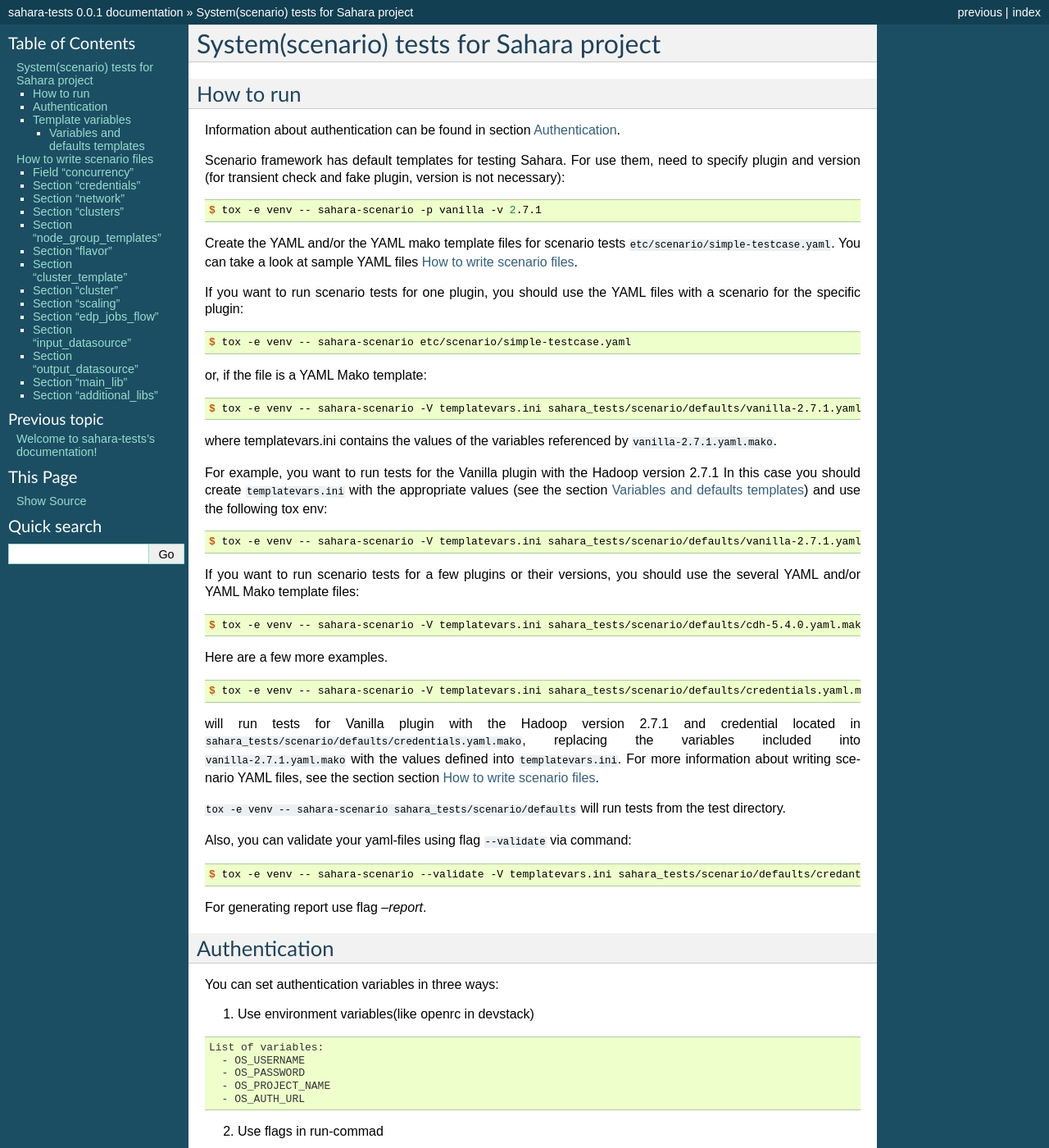
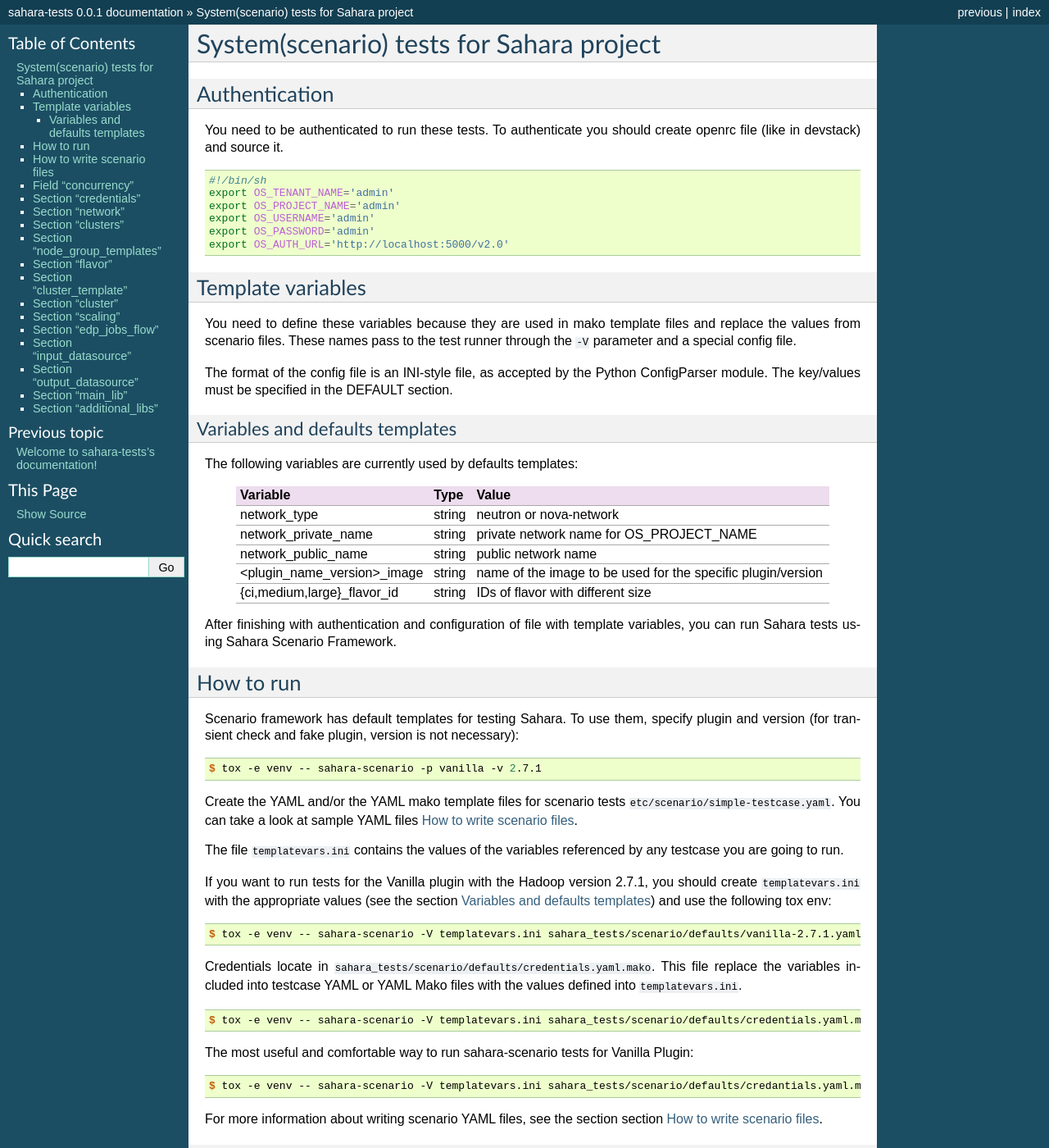
Before and after one commit to openstack-archive/sahara-tests, a Sphinx documentation site: the page built from doc/source/scenario.rst, in a window 1280 px wide and 1400 px high. Shown: the whole window at 82% size. Built offline with Sphinx 7.4.7, drawn with Linux system fonts in a browser that asks for light colours; some of the changed text lies outside the part shown.

Commit message:
[doc] Updated doc for Sahara scenario tests
Added documentation on how to use scenario framework
for testing Sahara

Change-Id: Ib084145b29ae1d8540f72c78f132d194f922f0bd

```diff
--- a/doc/source/scenario.rst
+++ b/doc/source/scenario.rst
@@ -1,172 +1,35 @@
 System(scenario) tests for Sahara project
 =========================================
-
-How to run
-----------
-
-Information about authentication can be found in section `Authentication`_.
-
-Scenario framework has default templates for testing Sahara. For
-use them, need to specify plugin and version (for transient check and
-fake plugin, version is not necessary):
-
-.. sourcecode:: console
-
-    $ tox -e venv -- sahara-scenario -p vanilla -v 2.7.1
-..
-
-Create the YAML and/or the YAML mako template files for scenario tests
-``etc/scenario/simple-testcase.yaml``.
-You can take a look at sample YAML files `How to write scenario files`_.
-
-If you want to run scenario tests for one plugin, you should use the
-YAML files with a scenario for the specific plugin:
-
-.. sourcecode:: console
-
-    $ tox -e venv -- sahara-scenario etc/scenario/simple-testcase.yaml
-..
-
-or, if the file is a YAML Mako template:
-
-.. sourcecode:: console
-
-    $ tox -e venv -- sahara-scenario -V templatevars.ini sahara_tests/scenario/defaults/vanilla-2.7.1.yaml.mako
-..
-
-where templatevars.ini contains the values of the variables referenced
-by ``vanilla-2.7.1.yaml.mako``.
-
-For example, you want to run tests for the Vanilla plugin with the Hadoop
-version 2.7.1 In this case you should create ``templatevars.ini`` with
-the appropriate values (see the section `Variables and defaults templates`_)
-and use the following tox env:
-
-.. sourcecode:: console
-
-    $ tox -e venv -- sahara-scenario -V templatevars.ini sahara_tests/scenario/defaults/vanilla-2.7.1.yaml.mako
-..
-
-If you want to run scenario tests for a few plugins or their versions, you
-should use the several YAML and/or YAML Mako template files:
-
-.. sourcecode:: console
-
-    $ tox -e venv -- sahara-scenario -V templatevars.ini sahara_tests/scenario/defaults/cdh-5.4.0.yaml.mako sahara_tests/scenario/defaults/vanilla-2.7.1.yaml.mako ...
-..
-
-Here are a few more examples.
-
-.. sourcecode:: console
-
-    $ tox -e venv -- sahara-scenario -V templatevars.ini sahara_tests/scenario/defaults/credentials.yaml.mako sahara_tests/scenario/defaults/vanilla-2.7.1.yaml.mako
-
-..
-
-will run tests for Vanilla plugin with the Hadoop version 2.7.1 and credential
-located in ``sahara_tests/scenario/defaults/credentials.yaml.mako``,
-replacing the variables
-included into ``vanilla-2.7.1.yaml.mako`` with the values defined into
-``templatevars.ini``.
-For more information about writing scenario YAML files, see the section
-section `How to write scenario files`_.
-
-``tox -e venv -- sahara-scenario sahara_tests/scenario/defaults`` will run
-tests from the test directory.
-
-Also, you can validate your yaml-files using flag ``--validate`` via command:
-
-.. sourcecode:: console
-
-    $ tox -e venv -- sahara-scenario --validate -V templatevars.ini sahara_tests/scenario/defaults/credantials.yaml.mako sahara_tests/scenario/defaults/vanilla-2.7.1.yaml.mako
-
-..
-
-For generating report use flag `--report`.
 
 _`Authentication`
 -----------------
 
-You can set authentication variables in three ways:
+You need to be authenticated to run these tests. To authenticate you should
+create openrc file (like in devstack) and source it.
 
-1. Use environment variables(like openrc in devstack)
+.. sourcecode:: bash
 
-.. sourcecode:: console
-
-   List of variables:
-     - OS_USERNAME
-     - OS_PASSWORD
-     - OS_PROJECT_NAME
-     - OS_AUTH_URL
+     #!/bin/sh
+     export OS_TENANT_NAME='admin'
+     export OS_PROJECT_NAME='admin'
+     export OS_USERNAME='admin'
+     export OS_PASSWORD='admin'
+     export OS_AUTH_URL='http://localhost:5000/v2.0'
 
 ..
-
-2. Use flags in run-commad
-
-.. sourcecode:: console
-
-   List of flags:
-     --os-username
-     --os-password
-     --os-project-name
-     --os-auth-url
-..
-
-3. Use a ``clouds.yaml`` file
-
-Create a ``clouds.yaml`` file containing your cloud information.
-os-client-config will look for that file in the home directory, then
-``~/.config/openstack`` then ``/etc/openstack``. It's also possible to set
-``OS_CLIENT_CONFIG_FILE`` environment variable to that file's absolute
-path.
-After creating the file, you can set ``OS_CLOUD`` variable or ``--os-cloud``
-flag to the name of the cloud you have created and those values will be used.
-
-Example of a ``clouds.yaml`` file:
-
-.. sourcecode:: yaml
-
-    clouds:
-      scenario_cloud:
-        auth:
-          username: admin
-          password: nova
-          project_name: admin
-          auth_url: http://localhost:5000/v2.0
-
-..
-
-Using this example, ``OS_CLOUD`` or ``--os-cloud`` value would be
-``scenario_cloud``. Note that more than one cloud can be defined in
-the same file.
-
-More information can be found
-`here
-<http://docs.openstack.org/developer/os-client-config/#config-files>`_
 
 
 Template variables
 ------------------
-The variables used in the Mako template files are replaced with
-the values from a config file, whose name is passed to the test
-runner through the ``-V`` parameter.
+You need to define these variables because they are used in mako template
+files and replace the values from scenario files. These names pass to the test
+runner through the ``-V`` parameter and a special config file.
 
 The format of the config file is an INI-style file, as accepted by the Python
 ConfigParser module. The key/values must be specified in the DEFAULT section.
 
-Example of template variables file:
-
-.. sourcecode:: ini
-
-    [DEFAULT]
-    network_type: neutron
-    network_private_name: private
-    ...
-
-..
-
 Variables and defaults templates
-~~~~~~~~~~~~~~~~~~~~~~~~~~~~~~~~~
+~~~~~~~~~~~~~~~~~~~~~~~~~~~~~~~~
 The following variables are currently used by defaults templates:
 
 +-----------------------------+--------+-------------------------+
@@ -179,7 +42,7 @@
 +-----------------------------+--------+-------------------------+
 | network_public_name         | string | public network name     |
 +-----------------------------+--------+-------------------------+
-| <plugin_name_version>_name  | string | name of the image to be |
+| <plugin_name_version>_image | string | name of the image to be |
 |                             |        | used for the specific   |
 |                             |        | plugin/version          |
 +-----------------------------+--------+-------------------------+
@@ -187,13 +50,70 @@
 |                             |        | different size          |
 +-----------------------------+--------+-------------------------+
 
+After finishing with authentication and configuration of file with template
+variables, you can run Sahara tests using Sahara Scenario Framework.
+
+How to run
+----------
+
+Scenario framework has default templates for testing Sahara. To
+use them, specify plugin and version (for transient check and fake plugin,
+version is not necessary):
+
+.. sourcecode:: console
+
+    $ tox -e venv -- sahara-scenario -p vanilla -v 2.7.1
+..
+
+Create the YAML and/or the YAML mako template files for scenario tests
+``etc/scenario/simple-testcase.yaml``.
+You can take a look at sample YAML files `How to write scenario files`_.
+
+The file ``templatevars.ini`` contains the values of the variables referenced
+by any testcase you are going to run.
+
+If you want to run tests for the Vanilla plugin with the Hadoop version 2.7.1,
+you should create ``templatevars.ini`` with the appropriate values (see the
+section `Variables and defaults templates`_) and use the following tox env:
+
+.. sourcecode:: console
+
+    $ tox -e venv -- sahara-scenario -V templatevars.ini sahara_tests/scenario/defaults/vanilla-2.7.1.yaml.mako
+..
+
+Credentials locate in ``sahara_tests/scenario/defaults/credentials.yaml.mako``.
+This file replace the variables included into testcase YAML or YAML Mako files
+with the values defined into ``templatevars.ini``.
+
+.. sourcecode:: console
+
+    $ tox -e venv -- sahara-scenario -V templatevars.ini sahara_tests/scenario/defaults/credentials.yaml.mako sahara_tests/scenario/defaults/vanilla-2.7.1.yaml.mako
+
+..
+
+The most useful and comfortable way to run sahara-scenario tests for Vanilla
+Plugin:
+
+.. sourcecode:: console
+
+    $ tox -e venv -- sahara-scenario -V templatevars.ini sahara_tests/scenario/defaults/credantials.yaml.mako -p vanilla -v 2.7.1
+
+..
+
+For more information about writing scenario YAML files, see the section
+section `How to write scenario files`_.
+
 
 _`How to write scenario files`
-==============================
+------------------------------
 
-You can write all sections in one or several files, which can
-be simple YAML files or YAML-based Mako templates (.yaml.mako
-or yml.mako).
+The example of full scenario file with all these parameters you can find in
+``etc/scenario/simple-testcase.yaml``.
+
+You can write all sections in one or several files, which can be simple YAML
+files or YAML-based Mako templates (.yaml.mako or yml.mako). Fox example,
+the most common sections you can keep in ``templatevars.ini`` and
+``sahara_tests/scenario/defaults/credentials.yaml.mako``.
 
 Field "concurrency"
 -------------------
@@ -231,20 +151,20 @@
 
 This section is dictionary-type.
 
-+---------------------------+-------+----------+---------+-------------------+
-|          Fields           |  Type | Required | Default | Value             |
-+===========================+=======+==========+=========+===================+
-| private_network           |string |  True    | private | name or id of     |
-|                           |       |          |         | private network   |
-+---------------------------+-------+----------+---------+-------------------+
-| public_network            |string |  True    | public  | name or id of     |
-|                           |       |          |         | private network   |
-+---------------------------+-------+----------+---------+-------------------+
-| type                      |string |          | neutron | "neutron" or      |
-|                           |       |          |         | "nova-network"    |
-+---------------------------+-------+----------+---------+-------------------+
-|auto_assignment_floating_ip|boolean|          | False   |                   |
-+---------------------------+-------+----------+---------+-------------------+
++-----------------------------+---------+----------+---------+----------------+
+|          Fields             |  Type   | Required | Default | Value          |
++=============================+=========+==========+=========+================+
+| private_network             | string  |  True    | private | name or id of  |
+|                             |         |          |         | private network|
++-----------------------------+---------+----------+---------+----------------+
+| public_network              | string  |  True    | public  | name or id of  |
+|                             |         |          |         | private network|
++-----------------------------+---------+----------+---------+----------------+
+| type                        | string  |          | neutron | "neutron" or   |
+|                             |         |          |         | "nova-network" |
++-----------------------------+---------+----------+---------+----------------+
+| auto_assignment_floating_ip | boolean |          | False   |                |
++-----------------------------+---------+----------+---------+----------------+
 
 
 Section "clusters"
@@ -260,6 +180,7 @@
      - Required
      - Default
      - Value
+
    * - plugin_name
      - string
      - True
```
